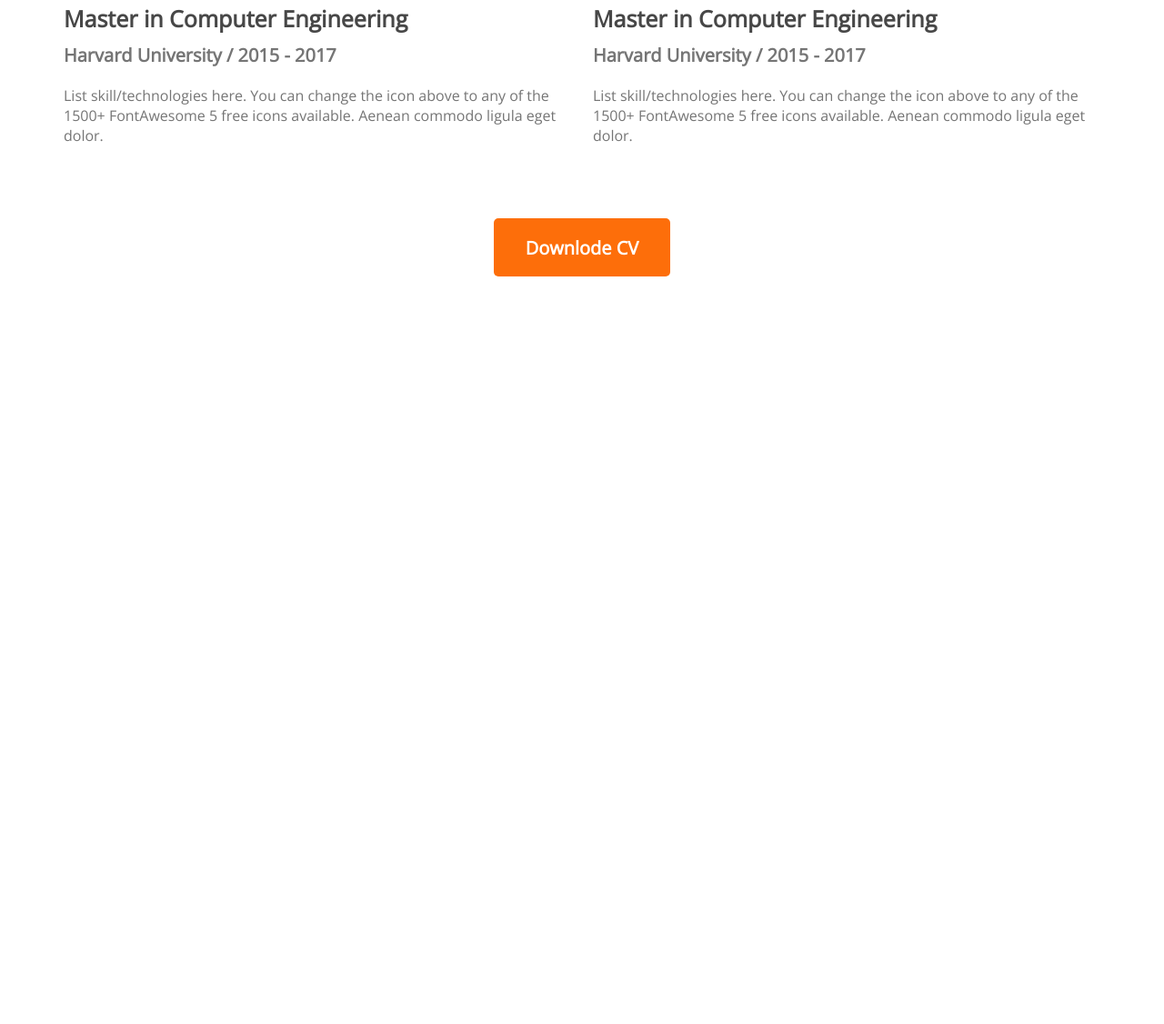
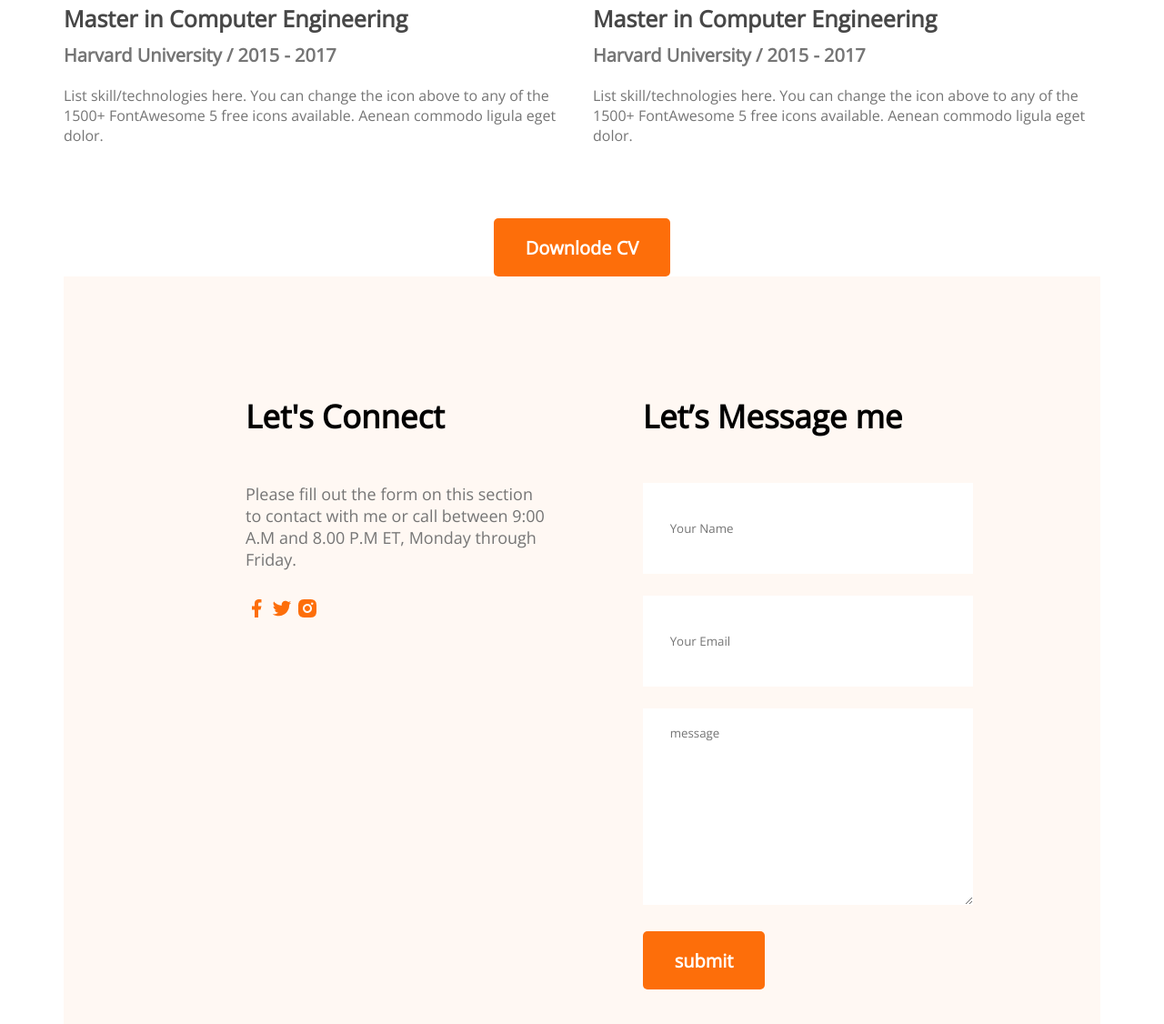
Before and after one commit to mamunkhan20053/developer-portfolio, a plain HTML site: page index.html in a window 1280 px wide. Shown: the part 2374-3500 px from the top of the page at 91% size. Before the commit the page ends 2678 px from the top, so only its background shows below. Drawn offline with nearby package versions, Linux system fonts and the light colour scheme.

Commit message:
contact us added

```diff
--- a/index.html
+++ b/index.html
@@ -140,9 +140,32 @@
             <div class="resume-button">
                 <button class="btn-primary">Downlode CV</button>
             </div>
-
         </section>
-
+        <!-- contact section -->
+        <section class="contact">
+            <div>
+                <h3 class="section-title">Let's Connect</h3>
+                <p class="section-description">Please fill out the form on this section to contact with me or call between 9:00 A.M and 8.00 P.M ET, Monday through Friday.</p>
+                <a href="">
+                    <img src="images/icons/facebook.png" alt="">
+                </a>
+                <a href="">
+                    <img src="images/icons/twitter.png" alt="">
+                </a>
+                <a href="">
+                    <img src="images/icons/insta.png" alt="">
+                </a>
+            </div>
+            <div>
+                <h3 class="section-title">Let’s Message me</h3>
+                <form action="">
+                    <input type="text" name="" id="" placeholder="Your Name">
+                    <input type="email" name="" id="" placeholder="Your Email">
+                    <textarea name="" id="" cols="30" rows="10" placeholder="message" ></textarea>
+                    <input class="btn-primary" type="submit" value="submit">
+                </form>
+            </div>
+        </section>
     </main>
     <footer>
 
--- a/style/portfolio.css
+++ b/style/portfolio.css
@@ -176,3 +176,26 @@ main {
     margin-top: 50px;
     text-align: center;
 }
+/* contact styles */
+.contact{
+    display: flex;
+    gap: 100px;
+    background: #FFF8F3;
+    padding: 130px 200px;
+}
+.contact .section-title{
+    text-align: left;
+}
+
+.contact input[type="text"],input[type="email"], textarea{
+    margin-bottom: 24px;
+    border: 0;
+    width: 100%;
+    padding: 18px 30px;
+}
+input{
+    height: 64px;
+}
+.contact a{
+    text-decoration: none;
+}
```
